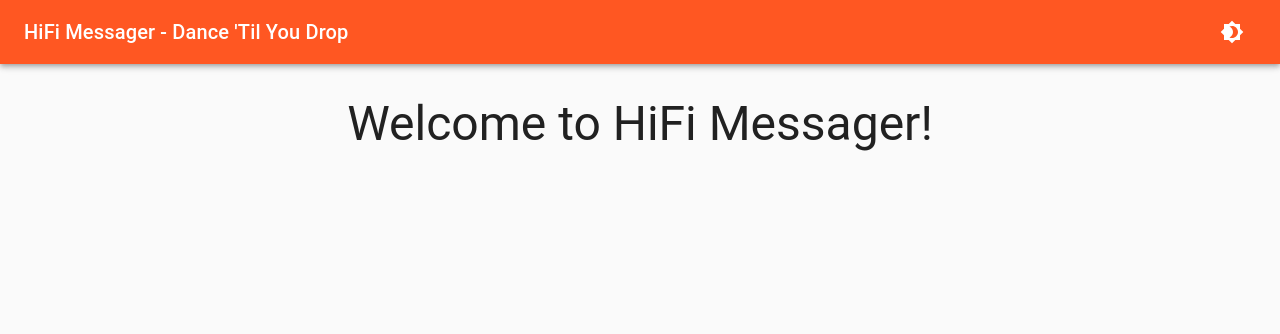
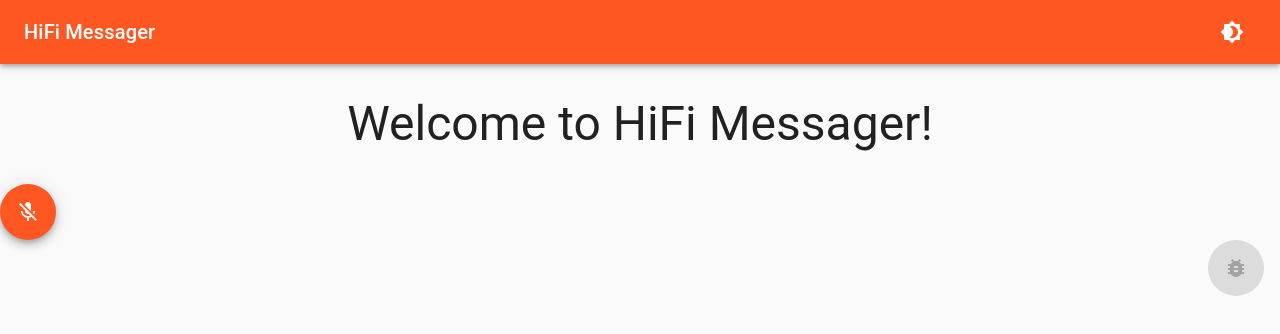
Before and after one commit to andrewdimmer/hi-fi-messager, a React (Create React App) app in the folder website/: page / in a window 1280 px wide. Shown: the top 334 px of the page. Built offline with nearby package versions, Linux system fonts and the light colour scheme.

Commit message:
feat(website): Added a Spectrogram for Debugging Audio Inputs (#8)

```diff
--- a/website/package.json
+++ b/website/package.json
@@ -9,13 +9,17 @@
     "@testing-library/jest-dom": "^4.2.4",
     "@testing-library/react": "^9.3.2",
     "@testing-library/user-event": "^7.1.2",
+    "@types/chroma-js": "^2.0.0",
     "@types/jest": "^24.0.0",
     "@types/node": "^12.0.0",
     "@types/react": "^16.9.0",
     "@types/react-dom": "^16.9.0",
+    "@types/spectrogram": "0.0.0",
+    "chroma-js": "^2.1.0",
     "react": "^16.13.1",
     "react-dom": "^16.13.1",
     "react-scripts": "3.4.1",
+    "spectrogram": "0.0.7",
     "typescript": "~3.7.2"
   },
   "scripts": {
--- a/website/src/Components/App.tsx
+++ b/website/src/Components/App.tsx
@@ -1,7 +1,10 @@
 import { Container, Typography } from "@material-ui/core";
 import React, { Fragment } from "react";
 import { styles } from "../Styles";
+import AudioSpectrogram from "./Content/AudioSpectrogram";
 import NavBar from "./Layouts/NavBar";
+import ToggleAudioButton from "./Content/ToggleAudioButton";
+import { startMic, stopMic } from "./Scripts/microphoneScripts";
 
 declare interface AppProps {
   theme: "light" | "dark";
@@ -9,20 +12,33 @@ declare interface AppProps {
 }
 
 const App: React.FunctionComponent<AppProps> = ({ theme, toggleTheme }) => {
+  const [micOn, setMicOn] = React.useState<boolean>(false);
+
   const classes = styles();
+
+  const toggleMic = () => {
+    if (!micOn) {
+      startMic();
+    } else {
+      stopMic();
+    }
+    setMicOn(!micOn);
+  };
 
   return (
     <Fragment>
-      <NavBar
-        pageTitle="HiFi Messager"
-        theme={theme}
-        toggleTheme={toggleTheme}
-      />
+      <NavBar pageTitle="" theme={theme} toggleTheme={toggleTheme} />
       <Container className={classes.marginedTopBottom}>
         <Container className={classes.pageTitle}>
           <Typography variant="h3">Welcome to HiFi Messager!</Typography>
         </Container>
       </Container>
+      <ToggleAudioButton
+        micOn={micOn}
+        toggleMic={toggleMic}
+        classes={classes}
+      />
+      <AudioSpectrogram micOn={micOn} classes={classes} />
     </Fragment>
   );
 };
--- /dev/null
+++ b/website/src/Components/Content/AudioSpectrogram.tsx
@@ -0,0 +1,62 @@
+import { Fab, Grid } from "@material-ui/core";
+import DebugIcon from "@material-ui/icons/BugReport";
+import React, { Fragment } from "react";
+import {
+  stopSpectrogram,
+  startSpectrogram,
+} from "../Scripts/spectrogramScripts";
+import { getAudioStream } from "../Scripts/microphoneScripts";
+
+declare interface AudioSpectrogramProps {
+  micOn: boolean;
+  classes: any;
+}
+
+const AudioSpectrogram: React.FunctionComponent<AudioSpectrogramProps> = ({
+  micOn,
+  classes,
+}) => {
+  const [open, setOpen] = React.useState<boolean>(false);
+  const canvasRef = React.useRef<HTMLCanvasElement>(null);
+
+  const toggleOpen = () => {
+    if (open) {
+      stopSpectrogram();
+    }
+    setOpen(!open);
+  };
+
+  if (!micOn && open !== false) {
+    setOpen(false);
+  }
+
+  return (
+    <Fragment>
+      {open && (
+        <Fragment>
+          <canvas ref={canvasRef} />
+          {setTimeout(() => {
+            const audioStream = getAudioStream();
+            if (audioStream && canvasRef.current) {
+              startSpectrogram(audioStream, canvasRef.current);
+            }
+          }, 10) && <Fragment></Fragment>}
+        </Fragment>
+      )}
+      <Grid
+        container
+        justify="flex-end"
+        className={classes.fullWidth}
+        spacing={2}
+      >
+        <Grid item>
+          <Fab color="primary" onClick={toggleOpen} disabled={!micOn}>
+            <DebugIcon />
+          </Fab>
+        </Grid>
+      </Grid>
+    </Fragment>
+  );
+};
+
+export default AudioSpectrogram;
--- /dev/null
+++ b/website/src/Components/Content/ToggleAudioButton.tsx
@@ -0,0 +1,30 @@
+import Mic from "@material-ui/icons/Mic";
+import MicOff from "@material-ui/icons/MicOff";
+import { Tooltip, Fab } from "@material-ui/core";
+import React from "react";
+
+declare interface ToggleAudioButtonProps {
+  micOn: boolean;
+  toggleMic: () => void;
+  classes: any;
+}
+
+const ToggleAudioButton: React.FunctionComponent<ToggleAudioButtonProps> = ({
+  micOn,
+  toggleMic,
+  classes,
+}) => {
+  return (
+    <Tooltip
+      title={micOn ? "Mute Audio" : "Unmute Audio"}
+      placement="top"
+      PopperProps={{ disablePortal: true }}
+    >
+      <Fab color="primary" onClick={toggleMic}>
+        {micOn ? <Mic /> : <MicOff />}
+      </Fab>
+    </Tooltip>
+  );
+};
+
+export default ToggleAudioButton;
--- a/website/src/Components/Layouts/NavBar.tsx
+++ b/website/src/Components/Layouts/NavBar.tsx
@@ -43,7 +43,7 @@ const NavBar: React.FunctionComponent<NavBarProps> = ({
       <AppBar position="static">
         <Toolbar>
           <Typography variant="h6" className={classes.title}>
-            {pageTitle ? `${pageTitle} - ` : ""}Dance 'Til You Drop
+            {pageTitle ? `${pageTitle} - ` : ""}HiFi Messager
           </Typography>
 
           <div>
--- /dev/null
+++ b/website/src/Components/Scripts/microphoneScripts.ts
@@ -0,0 +1,33 @@
+import { stopSpectrogram } from "./spectrogramScripts";
+
+let audioStream: MediaStream | null = null;
+
+export const getAudioStream = () => audioStream;
+
+const setAudioStream = (stream: MediaStream | null) => (audioStream = stream);
+
+export const startMic = () => {
+  navigator.getUserMedia(
+    {
+      video: false,
+      audio: true,
+    },
+    setAudioStream,
+    handleMicError
+  );
+};
+
+export const stopMic = () => {
+  if (audioStream) {
+    for (const track of audioStream.getTracks()) {
+      track.stop();
+    }
+    audioStream = null;
+    stopSpectrogram();
+  }
+};
+
+const handleMicError = (error: any) => {
+  alert(error);
+  console.log(error);
+};
--- /dev/null
+++ b/website/src/Components/Scripts/spectrogramScripts.ts
@@ -0,0 +1,51 @@
+import Spectrogram from "spectrogram";
+import chroma from "chroma-js";
+
+let spectro: Spectrogram | null = null;
+
+export const startSpectrogram = (
+  stream: MediaStream,
+  canvas: HTMLCanvasElement
+) => {
+  spectro = Spectrogram(canvas, {
+    canvas: {
+      width: function () {
+        return window.innerWidth;
+      },
+      height: 500,
+    },
+    audio: {
+      enable: true,
+    },
+    colors: (steps) => {
+      var scale = chroma
+        .scale(["white", "green", "yellow", "red"])
+        .domain([0, steps]);
+
+      var colors = [];
+
+      for (var i = 0; i < steps; ++i) {
+        var color = scale(i);
+        colors.push(color.hex());
+      }
+
+      return colors;
+    },
+  });
+  const audioContext = new window.AudioContext();
+  const input = audioContext.createMediaStreamSource(stream);
+  const analyser = audioContext.createAnalyser();
+
+  analyser.smoothingTimeConstant = 0;
+  analyser.fftSize = 2048;
+
+  input.connect(analyser);
+
+  spectro.connectSource(analyser, audioContext);
+  spectro.start();
+};
+
+export const stopSpectrogram = () => {
+  spectro?.stop();
+  spectro = null;
+};
--- a/website/src/Styles/index.ts
+++ b/website/src/Styles/index.ts
@@ -21,19 +21,8 @@ export const styles = makeStyles((theme: Theme) =>
     marginRight: {
       marginRight: theme.spacing(2),
     },
-    profileAvatarContainer: {
-      width: "100%",
-    },
     marginsAuto: {
       margin: "auto",
-    },
-    profileViewEditGrid: {
-      padding: 0,
-      marginTop: theme.spacing(2),
-      marginBottom: theme.spacing(2),
-    },
-    profileEditImageButton: {
-      marginTop: "-60px",
     },
     centerText: {
       textAlign: "center",
@@ -42,28 +31,11 @@ export const styles = makeStyles((theme: Theme) =>
       padding: theme.spacing(2),
       textAlign: "center",
     },
-    playBox: {
-      width: "100vw",
-      height: "100vh",
-      position: "fixed",
-      top: 0,
-      bottom: 0,
-      left: 0,
-      right: 0,
-      zIndex: 1075,
-      backgroundColor: theme.palette.background.default,
-    },
-    fullSize: {
-      width: "100%",
-      height: "100%",
-    },
-    fab: {
-      position: "absolute",
-      bottom: theme.spacing(2),
-      right: theme.spacing(2),
-    },
     themeBackgroundColor: {
       background: theme.palette.background.default,
+    },
+    fullWidth: {
+      width: "100%",
     },
   })
 );
```
Also changed, not shown: 1 other file (tests, documents, lock files or other folders).
